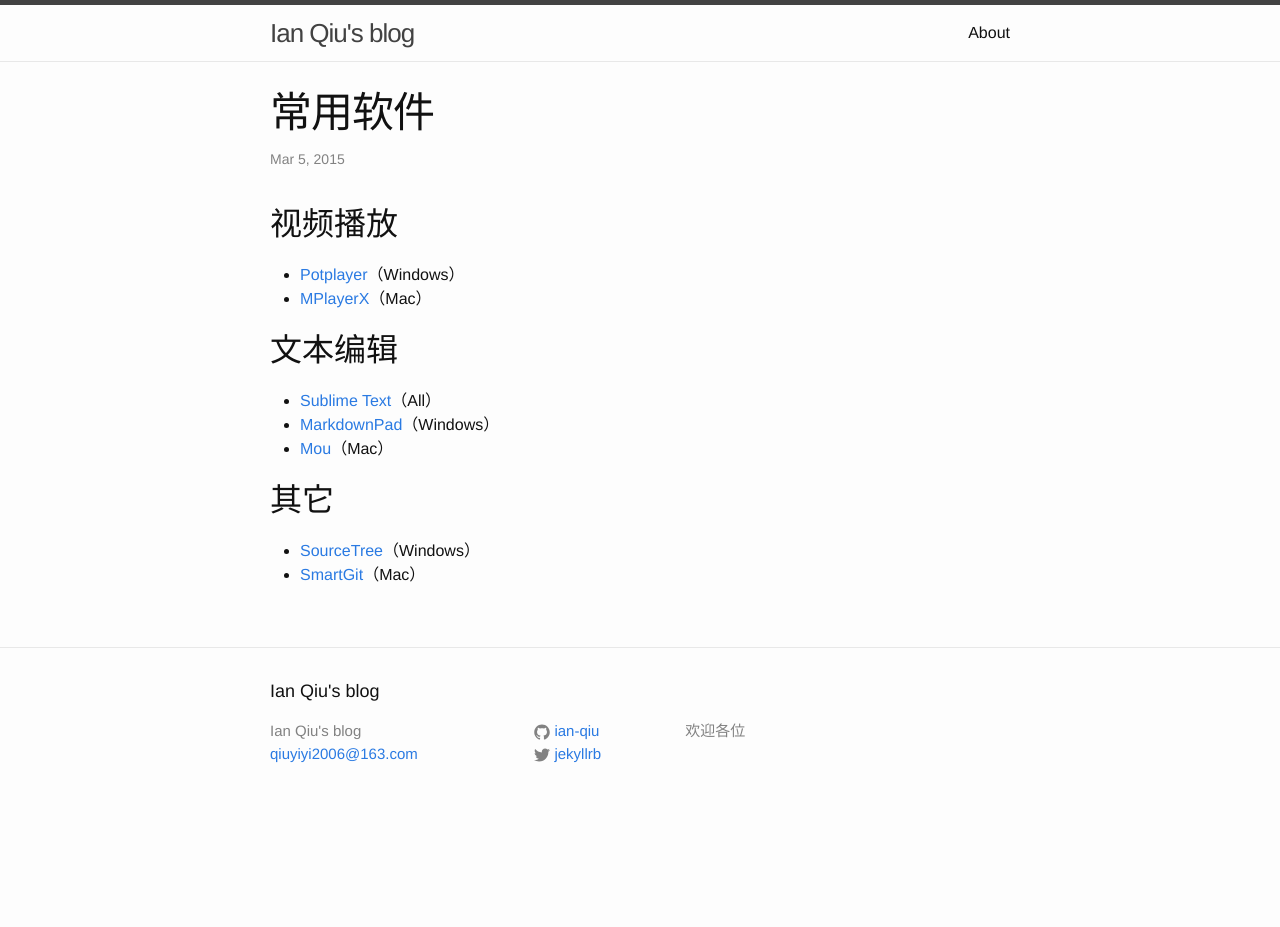
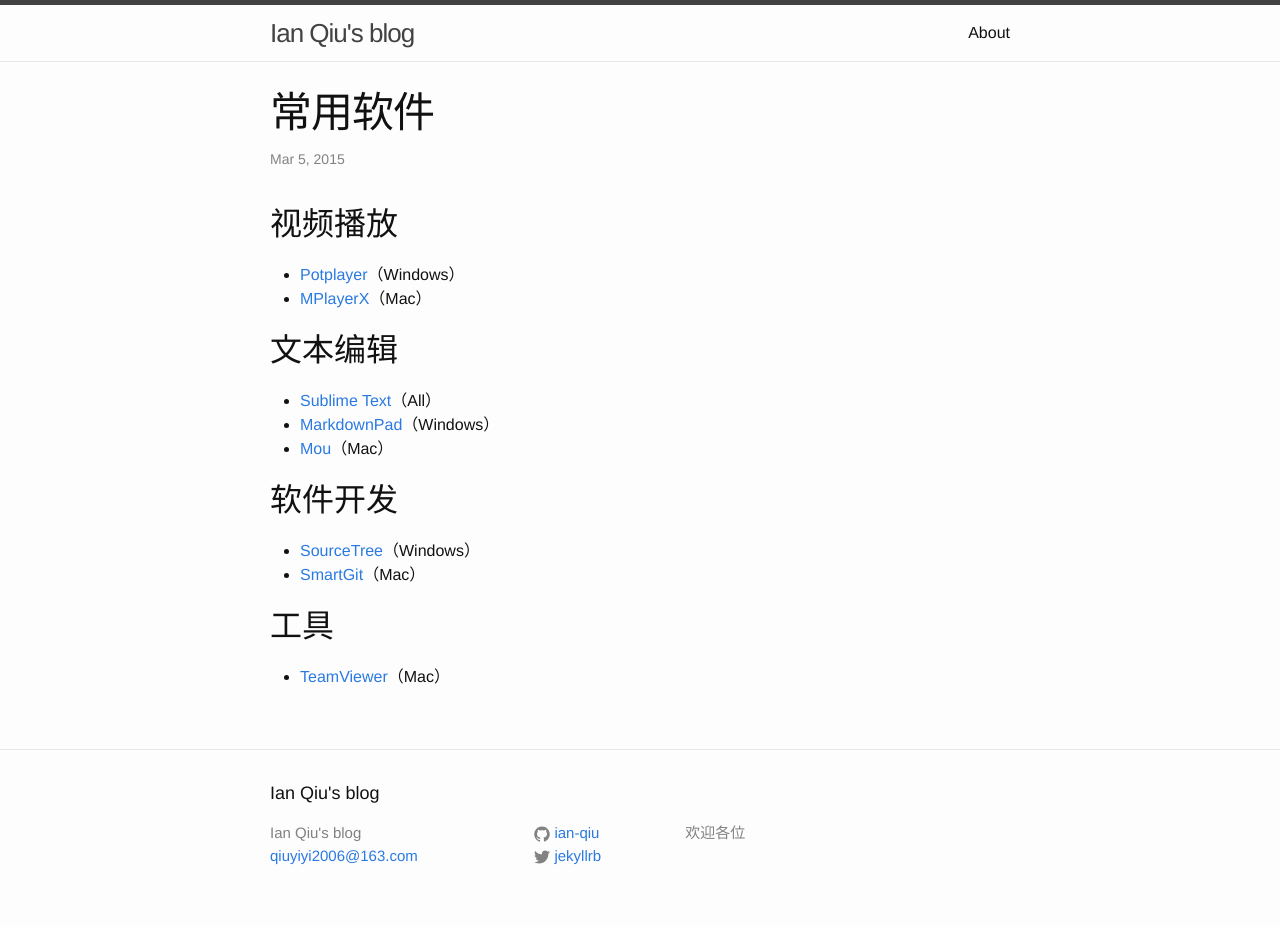
Before and after one commit to ian-qiu/ian-qiu.github.io, a Jekyll site: the page built from _posts/2015-03-05-software.markdown, in a window 1280 px wide. Built offline with Jekyll 4.4.1, drawn with Linux system fonts in a browser that asks for light colours; before the commit the page ends 900 px from its top, so only the background shows below that.

Commit message:
software

```diff
--- a/_posts/2015-03-05-software.markdown
+++ b/_posts/2015-03-05-software.markdown
@@ -17,8 +17,12 @@
 * <a target="_blank" href="http://markdownpad.com/">MarkdownPad</a>（Windows）
 * <a target="_blank" href="http://25.io/mou/">Mou</a>（Mac）
 
-其它
+软件开发
 --------
 
 * <a target="_blank" href="http://www.sourcetreeapp.com/">SourceTree</a>（Windows）
 * <a target="_blank" href="http://www.syntevo.com/smartgit/welcome">SmartGit</a>（Mac）
+
+工具
+--------
+* <a target="_blank" href="http://www.syntevo.com/smartgit/welcome">TeamViewer</a>（Mac）
```
